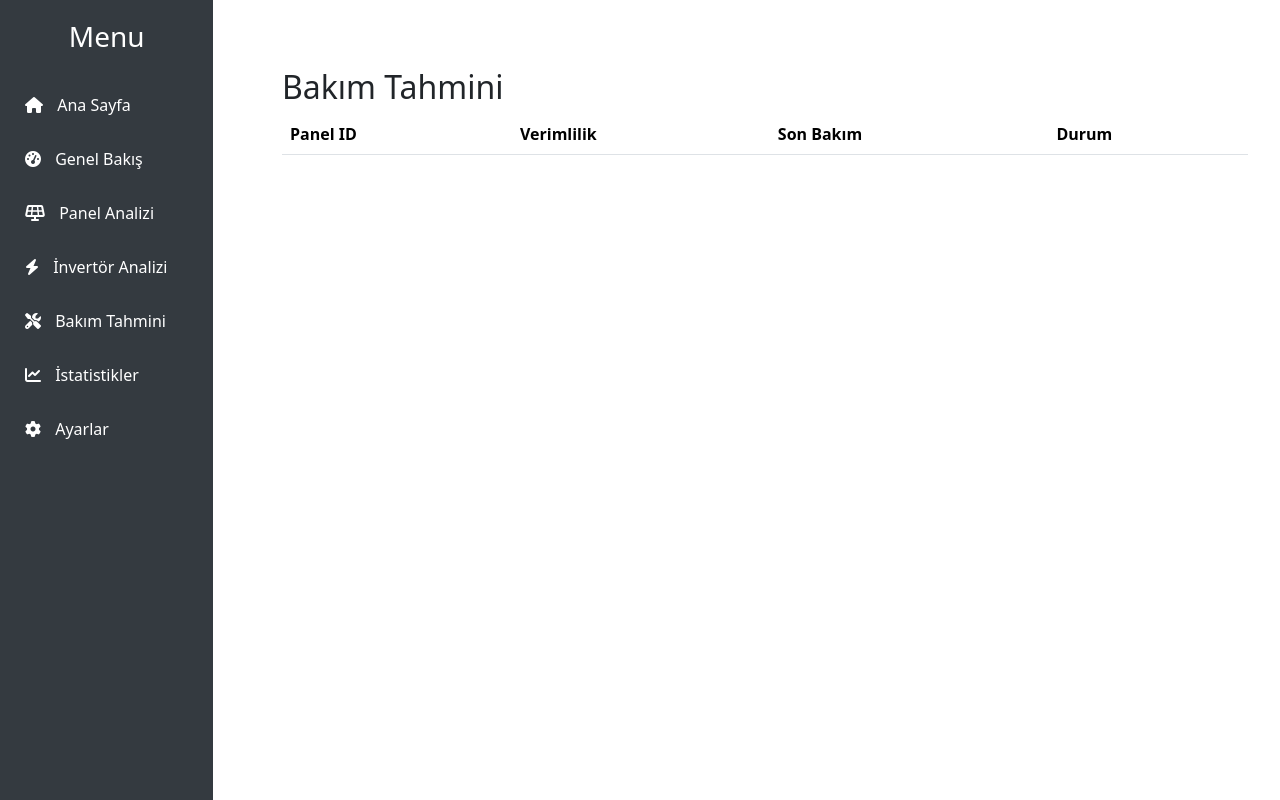
After one commit to yarenbrni/gunes_enerjisi_analizi_web, a Django app: template templates/solar_analysis/maintenance_prediction.html in a window 1280 px wide. The commit adds this page. Run offline with Django 5.2, Linux system fonts and the light colour scheme; the template is opened without the code that fills it, so the values that code supplies are empty.

Commit message:
Assistant checkpoint: Add new menu items and corresponding views
Assistant generated file changes:
- templates/base.html: Update sidebar menu with new items
- solar_analysis/urls.py: Add new URL patterns
- solar_analysis/views.py: Add new view functions
- templates/solar_analysis/overview.html: Create overview template
- templates/solar_analysis/maintenance_prediction.html: Create maintenance prediction template
- templates/solar_analysis/inverter_analysis.html: Create inverter analysis template

---

User prompt:

sol taraftaki menü çubuğuna bakım tahmini ,genel bakış,invertör analizi gibi başlıklar da ekleyip içini doldurabilir misin

Replit-Commit-Author: Assistant
Replit-Commit-Session-Id: a07fd23d-2a63-458e-abc1-7d87d303351f

```diff
--- a/solar_analysis/urls.py
+++ b/solar_analysis/urls.py
@@ -6,4 +6,9 @@ urlpatterns = [
     path('', views.analysis_form, name='analysis_form'),
     path('panels/', views.panel_list, name='panel_list'),
     path('panel/<int:panel_id>/', views.panel_detail, name='panel_detail'),
+    path('overview/', views.overview, name='overview'),
+    path('inverter-analysis/', views.inverter_analysis, name='inverter_analysis'),
+    path('maintenance-prediction/', views.maintenance_prediction, name='maintenance_prediction'),
+    path('statistics/', views.statistics, name='statistics'),
+    path('settings/', views.settings, name='settings'),
 ]
--- a/templates/base.html
+++ b/templates/base.html
@@ -47,13 +47,22 @@
             <a class="nav-link" href="{% url 'home' %}">
                 <i class="fas fa-home"></i> Ana Sayfa
             </a>
+            <a class="nav-link" href="{% url 'overview' %}">
+                <i class="fas fa-tachometer-alt"></i> Genel Bakış
+            </a>
             <a class="nav-link" href="{% url 'analysis_form' %}">
                 <i class="fas fa-solar-panel"></i> Panel Analizi
             </a>
-            <a class="nav-link" href="#">
+            <a class="nav-link" href="{% url 'inverter_analysis' %}">
+                <i class="fas fa-bolt"></i> İnvertör Analizi
+            </a>
+            <a class="nav-link" href="{% url 'maintenance_prediction' %}">
+                <i class="fas fa-tools"></i> Bakım Tahmini
+            </a>
+            <a class="nav-link" href="{% url 'statistics' %}">
                 <i class="fas fa-chart-line"></i> İstatistikler
             </a>
-            <a class="nav-link" href="#">
+            <a class="nav-link" href="{% url 'settings' %}">
                 <i class="fas fa-cog"></i> Ayarlar
             </a>
         </nav>
--- /dev/null
+++ b/templates/solar_analysis/maintenance_prediction.html
@@ -0,0 +1,36 @@
+
+{% extends 'base.html' %}
+
+{% block content %}
+<div class="container mt-5">
+    <h2>Bakım Tahmini</h2>
+    <div class="table-responsive">
+        <table class="table table-striped">
+            <thead>
+                <tr>
+                    <th>Panel ID</th>
+                    <th>Verimlilik</th>
+                    <th>Son Bakım</th>
+                    <th>Durum</th>
+                </tr>
+            </thead>
+            <tbody>
+                {% for panel in panels %}
+                <tr>
+                    <td>{{ panel.panel_id }}</td>
+                    <td>{{ panel.current_efficiency }}%</td>
+                    <td>{{ panel.last_maintenance|default:"Bakım yapılmamış" }}</td>
+                    <td>
+                        {% if panel.maintenance_needed %}
+                        <span class="badge bg-danger">Bakım Gerekli</span>
+                        {% else %}
+                        <span class="badge bg-success">İyi Durumda</span>
+                        {% endif %}
+                    </td>
+                </tr>
+                {% endfor %}
+            </tbody>
+        </table>
+    </div>
+</div>
+{% endblock %}
```
Also changed, not shown: solar_analysis/views.py (+37 -0 lines), templates/solar_analysis/inverter_analysis.html (added, +26 -0 lines), templates/solar_analysis/overview.html (added, +34 -0 lines).
